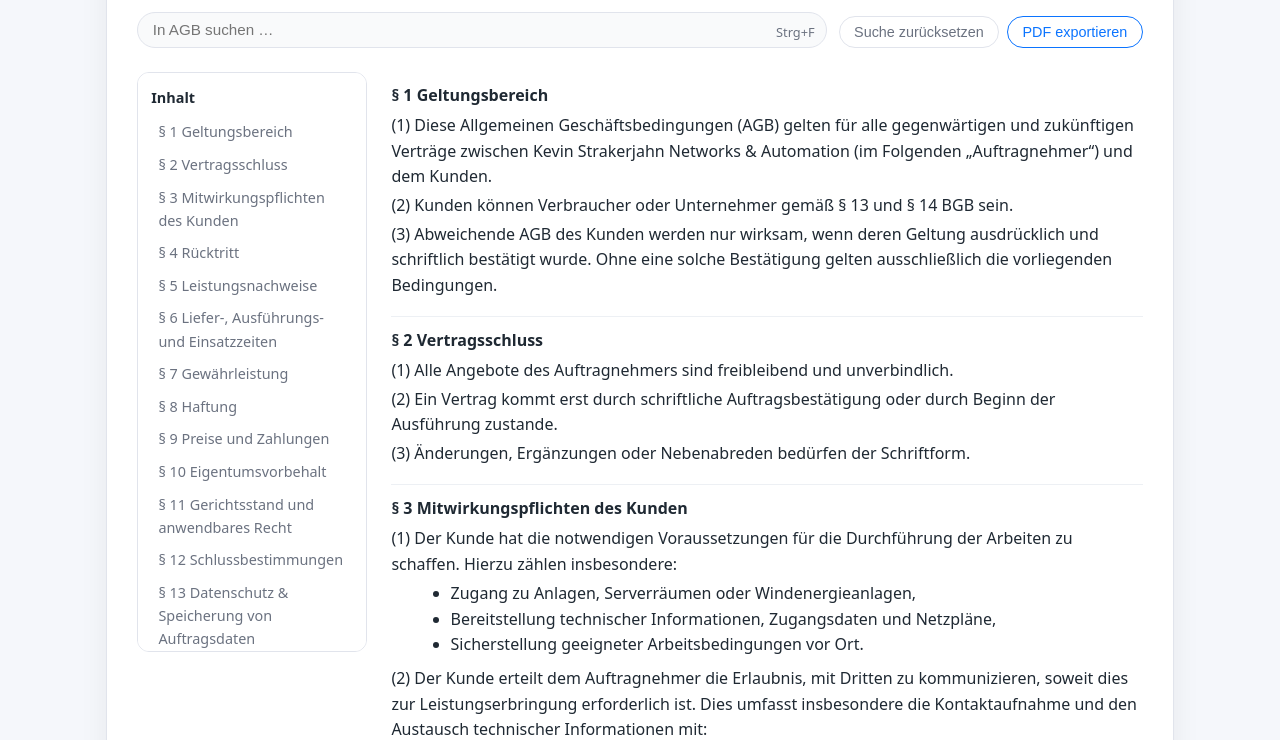
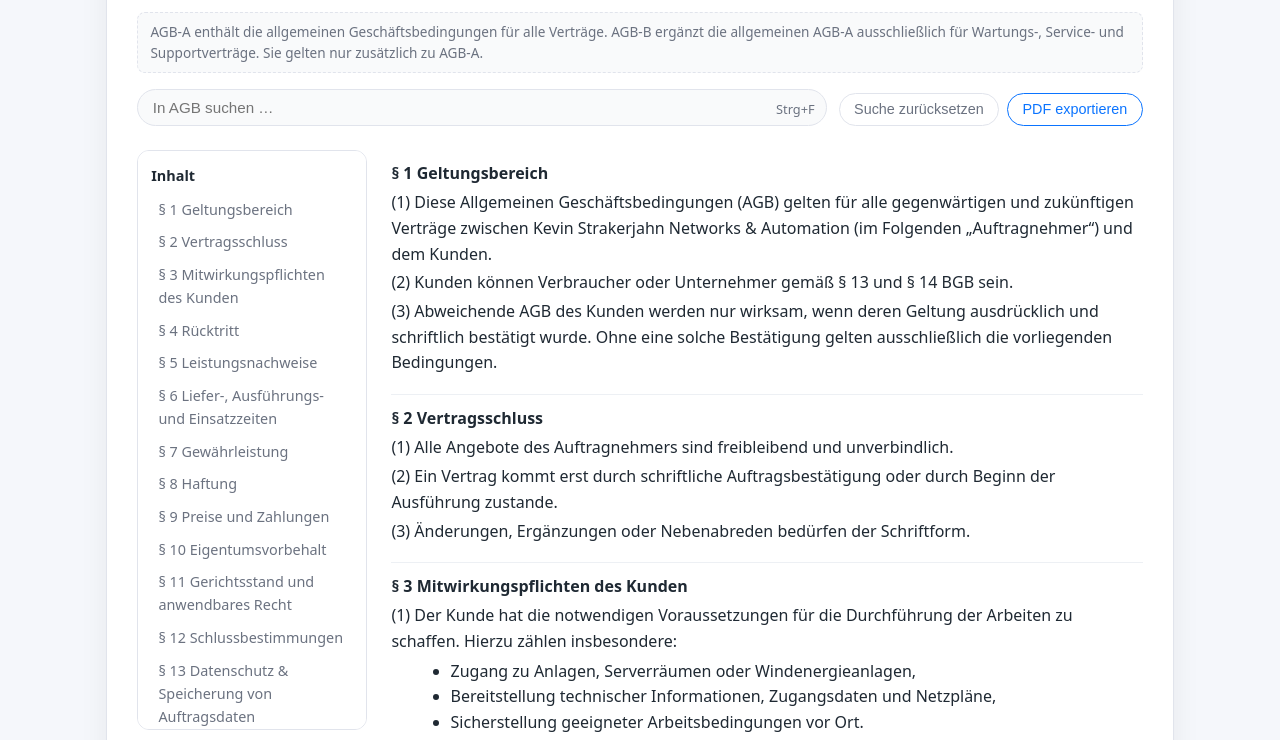
Before and after one commit to KESAA98/netteck.de, a plain HTML site: page AGB/index.html in a window 1280 px wide. Shown: the part 137-877 px from the top of the page. Drawn offline with Linux system fonts and the light colour scheme.

Commit message:
Update index.html

```diff
--- a/AGB/index.html
+++ b/AGB/index.html
@@ -60,6 +60,17 @@
         .title-block .meta {
             font-size: 0.9rem;
             color: var(--text-muted);
+        }
+
+        /* NEU: Hinweisbox für note aus JSON */
+        .note-hint {
+            font-size: 0.85rem;
+            color: var(--text-muted);
+            background: #f9fafb;
+            border-radius: 8px;
+            border: 1px dashed var(--border);
+            padding: 0.5rem 0.75rem;
+            margin: 0 0 1rem 0;
         }
 
         .toolbar {
@@ -235,6 +246,9 @@
             </div>
         </header>
 
+        <!-- NEU: Hinweis aus note-Feld -->
+        <p class="note-hint" id="noteGlobal"></p>
+
         <div class="toolbar">
             <div class="search-box">
                 <input id="searchInput" type="search" placeholder="In AGB suchen …">
@@ -286,6 +300,8 @@ const AGB_VERSION = "AGB_KS_2025_12_03";
 
 let agbData = [];
 let standDateStr = null; // "dd.mm.yyyy"
+// NEU: notes aus den Dateien (z.B. aus agb_b.note)
+let notes = [];
 
 function renderTextToHtml(text) {
     const paragraphs = text.split(/\n+/);
@@ -375,9 +391,15 @@ async function init() {
 
     // 3) Daten aus agb_a / agb_b Arrays zu einer Liste zusammenführen
     agbData = [];
+    notes = [];
 
     rawFiles.forEach(fileObj => {
         if (!fileObj) return;
+
+        // NEU: note-Feld einsammeln (z.B. aus agb_b.note)
+        if (fileObj.note) {
+            notes.push(fileObj.note);
+        }
 
         if (Array.isArray(fileObj.agb_a)) {
             agbData.push(...fileObj.agb_a);
@@ -394,8 +416,22 @@ async function init() {
 
     renderAgb(agbData);
     buildToc(agbData);
+    renderNoteHint();
     setupSearch();
     setupPdfExport();
+}
+
+// NEU: Hinweis im HTML setzen
+function renderNoteHint() {
+    const el = document.getElementById("noteGlobal");
+    if (!el) return;
+
+    if (notes.length) {
+        // wenn mehrere notes existieren, einfach zusammenführen
+        el.textContent = notes.join(" ");
+    } else {
+        el.style.display = "none";
+    }
 }
 
 function renderAgb(data) {
@@ -573,10 +609,20 @@ function buildPdfDocumentDefinition(logoDataUrl) {
     content.push({
         text: "Version " + versionStr,
         style: "meta",
-        margin: [0, 0, 0, 16]
+        margin: [0, 0, 0, 10]
     });
 
-    // Seitenumbrüche: § 4, § 8, § 11 auf neuer Seite
+    // NEU: Hinweis (note) auch im PDF anzeigen, falls vorhanden
+    if (notes.length) {
+        content.push({
+            text: notes.join(" "),
+            fontSize: 9,
+            color: "#555555",
+            margin: [0, 0, 0, 16]
+        });
+    }
+
+    // Seitenumbrüche: § 4, § 8, § 11 auf neuer Seite (Index 3,7,10 in agbData)
     const breakBeforeIdx = [3, 7, 10];
 
     agbData.forEach((para, idx) => {
```
